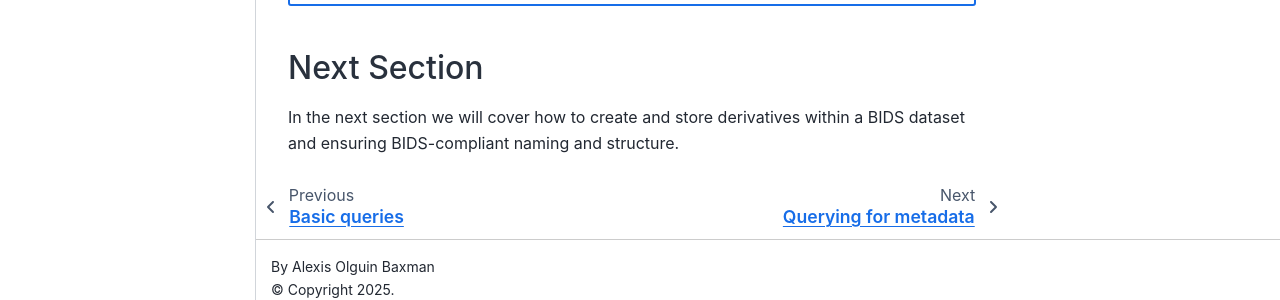
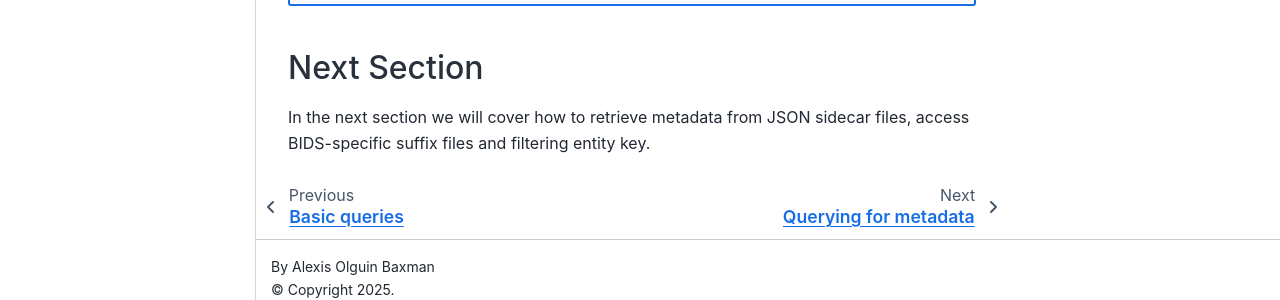
Before and after one commit to alexisbaxman/ancpbids_documentation, a Jupyter Book: the page built from book/advanced_query.md, in a window 1280 px wide and 900 px high, scrolled down 1105 px. Shown: the part 583-883 px from the top of the window. Built offline with Jupyter Book 1.0.4 settings and Sphinx 7.4.7 and the Sphinx Book theme 1.1.4, drawn with Linux system fonts in a browser that asks for light colours.

Commit message:
Update advanced_query.md

`````diff
--- a/book/advanced_query.md
+++ b/book/advanced_query.md
@@ -110,6 +110,5 @@ Now we can also **not** specify certain parameters in our query to **broaden** o
 ```
 ````
 
-
 ## Next Section
-In the next section we will cover how to create and store derivatives within a BIDS dataset and ensuring BIDS-compliant naming and structure.
+In the next section we will cover how to retrieve metadata from JSON sidecar files, access BIDS-specific suffix files and filtering entity key.
`````
